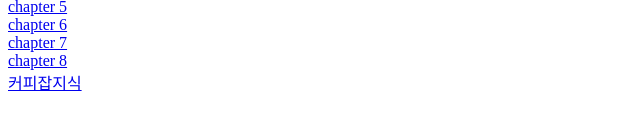
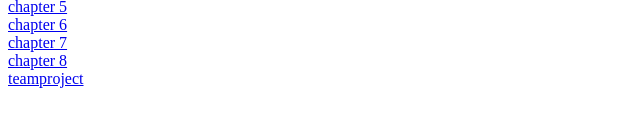
Before and after one commit to imjetto/wep2025, a plain HTML site: page index.html in a window 1280 px wide. Shown: the part 176-306 px from the top of the page, 0-640 px from the left. Drawn offline with Linux system fonts and the light colour scheme.

Commit message:
Update index.html

```diff
--- a/index.html
+++ b/index.html
@@ -14,7 +14,7 @@
     <a href="chapter6.html">chapter 6</a></br>
     <a href="chapter7.html">chapter 7</a></br>
     <a href="chapter8.html">chapter 8</a></br>
-    <a href="커피잡지식.html">커피잡지식</a></br>
+    <a href="teamproject.html">teamproject</a></br>
 
 
 
```
